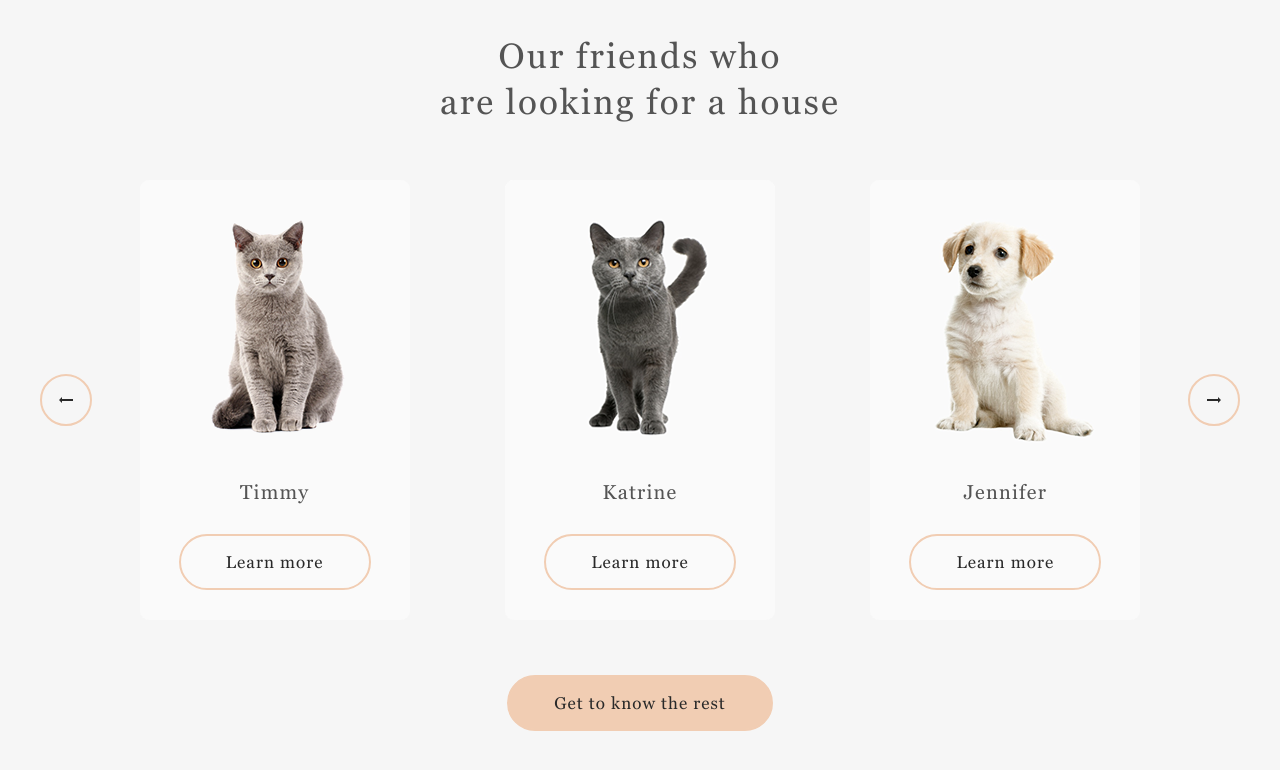
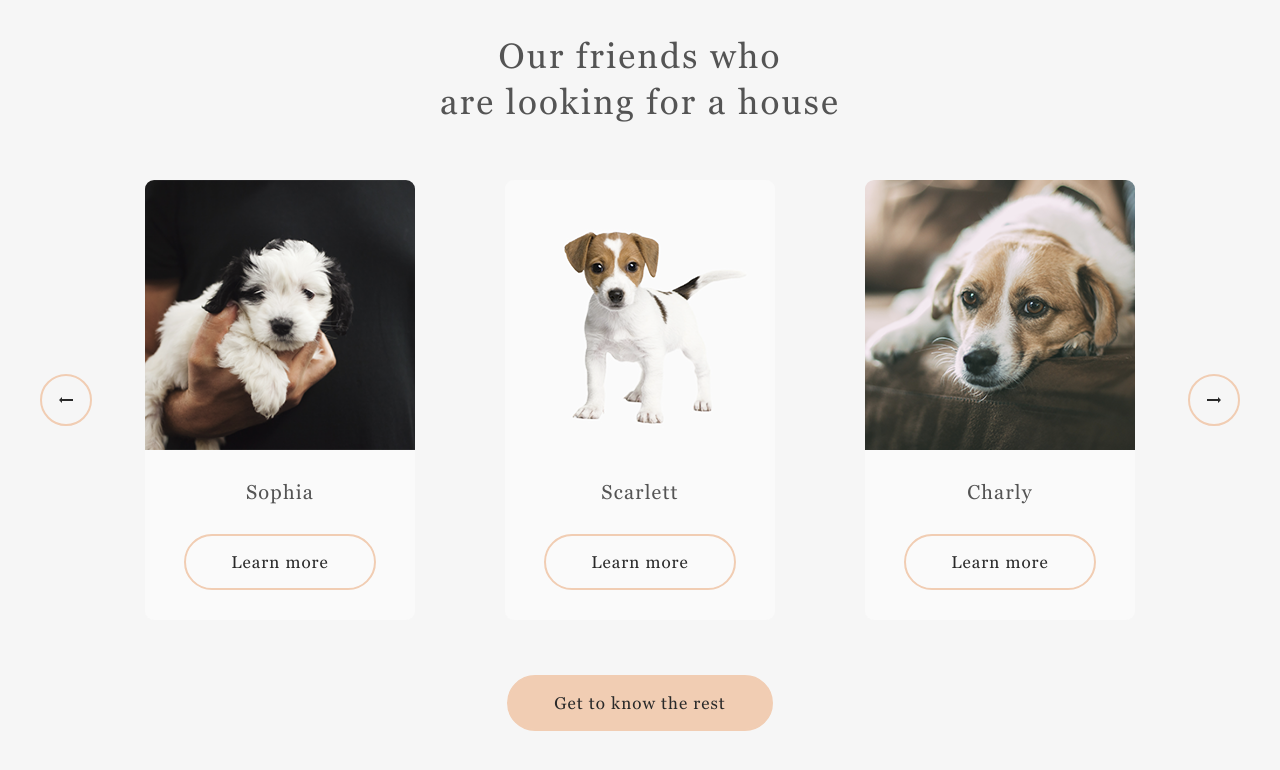
Before and after one commit to BazhenovYN/RSS-JSFE2023Q1, a plain HTML site: page Shelter/pages/main/index.html in a window 1280 px wide. Both pictures are taken after a click on the button 66 px from the left and 1944 px from the top of the page. Shown: the part 1544-2314 px from the top of the page. Drawn offline with Linux system fonts and the light colour scheme.

Commit message:
feat: add slider

```diff
--- a/Shelter/components/slider/_slider.scss
+++ b/Shelter/components/slider/_slider.scss
@@ -23,36 +23,36 @@
     }
   }
 
-  &__items {
-    display: flex;
-    justify-content: space-around;
-    width: 100%;
+  // & .slides {
+  //   display: flex;
+  //   justify-content: space-around;
+  //   width: 100%;
 
-    > div {
-      @media (min-width: 0px) {
-        &:nth-child(2),
-        &:nth-child(3) {
-          display: none;
-        }
-      }
+  //   > div {
+  //     @media (min-width: 0px) {
+  //       &:nth-child(2),
+  //       &:nth-child(3) {
+  //         display: none;
+  //       }
+  //     }
 
-      @media (min-width: 690px) {
-        &:nth-child(2) {
-          display: flex;
-        }
-        &:nth-child(3) {
-          display: none;
-        }
-      }
+  //     @media (min-width: 690px) {
+  //       &:nth-child(2) {
+  //         display: flex;
+  //       }
+  //       &:nth-child(3) {
+  //         display: none;
+  //       }
+  //     }
 
-      @media (min-width: 1024px) {
-        &:nth-child(2),
-        &:nth-child(3) {
-          display: flex;
-        }
-      }
-    }
-  }
+  //     @media (min-width: 1024px) {
+  //       &:nth-child(2),
+  //       &:nth-child(3) {
+  //         display: flex;
+  //       }
+  //     }
+  //   }
+  // }
 
   &__prev {
     @extend %round-btn;
@@ -81,3 +81,36 @@
     }
   }
 }
+
+////////////////////////////////////////////////////////////////////////
+// BEGIN
+////////////////////////////////////////////////////////////////////////
+
+.slider {
+
+  .wrapper {
+    overflow: hidden;
+    position: relative;
+    width: 990px;
+    z-index: 1;
+  }
+
+  .slides {
+    display: flex;
+    position: relative;
+    top: 0;
+    left: -990px;
+    width: 10000px;
+
+    &.shifting {
+      transition: left .2s ease-out;
+    }
+  }
+
+  .slide {
+    display: flex;
+    justify-content: space-around;
+    gap: 90px;
+    position: relative;
+  }
+}
--- a/Shelter/components/slider/slider.js
+++ b/Shelter/components/slider/slider.js
@@ -1,18 +1,106 @@
 'use strict';
 
-const container = document.querySelector('.slider__items');
-const countOfCards = {
-  desktop: 3,
-  tablet: 2,
-  mobile: 1,
-};
+const COUNT_OF_CARDS = 3;
+
+const slider = document.querySelector('.slider');
+const sliderItems = slider.querySelector('.slides');
+const prev = slider.querySelectorAll('.slider__prev');
+const next = slider.querySelectorAll('.slider__next');
 
 async function showSlider() {
   const petData = await getDataAboutPets();
-  const excludedNumbers = [];
-  for (let i = 0; i < countOfCards.desktop; i++) {
-    const index = getRandomNumber(0, petData.length - 1, excludedNumbers);
-    excludedNumbers.push(index);
-    addPetCardToHtml(container, petData[index]);
+  const visibleCards = {
+    left: [],
+    center: [],
+    right: [],
+  };
+
+  const centralSlide = addNewSlide('center');
+  sliderItems.append(centralSlide);
+
+  const rightSlide = addNewSlide('right', visibleCards.center);
+  sliderItems.append(rightSlide);
+
+  const leftSlide = addNewSlide('left', visibleCards.center);
+  sliderItems.prepend(leftSlide);
+
+  sliderControl(slider, sliderItems, prev, next);
+
+  function addNewSlide(place, [...excludedNumbers] = []) {
+    const slide = document.createElement('div');
+    slide.className = 'slide';
+
+    for (let i = 1; i <= COUNT_OF_CARDS; i++) {
+      const index = getRandomNumber(0, petData.length - 1, excludedNumbers);
+      excludedNumbers.push(index);
+      visibleCards[place].push(index);
+      addPetCardToHtml(slide, petData[index]);
+    }
+
+    return slide;
+  }
+
+  function sliderControl(wrapper, items, prev, next) {
+    let posInitial;
+    const slideSize = items.querySelectorAll('.slide')[0].offsetWidth;
+    let allowShift = true;
+
+    items.addEventListener('transitionend', updateSlides);
+
+    prev.forEach((btn) => {
+      btn.addEventListener('click', shiftToLeft);
+    });
+
+    next.forEach((btn) => {
+      btn.addEventListener('click', shiftToRight);
+    });
+
+    function shiftToRight() {
+      items.classList.add('shifting');
+
+      if (allowShift) {
+        posInitial = items.offsetLeft;
+        items.style.left = posInitial - slideSize + 'px';
+
+        visibleCards.left = visibleCards.center;
+        visibleCards.center = visibleCards.right;
+        visibleCards.right = [];
+      }
+
+      allowShift = false;
+    }
+
+    function shiftToLeft() {
+      items.classList.add('shifting');
+
+      if (allowShift) {
+        posInitial = items.offsetLeft;
+        items.style.left = posInitial + slideSize + 'px';
+
+        visibleCards.right = visibleCards.center;
+        visibleCards.center = visibleCards.left;
+        visibleCards.left = [];
+      }
+
+      allowShift = false;
+    }
+
+    function updateSlides() {
+      items.classList.remove('shifting');
+
+      if (!visibleCards.left.length) {
+        const leftSlide = addNewSlide('left', visibleCards.center);
+        sliderItems.prepend(leftSlide);
+        items.querySelector('.slide:last-child').remove();
+        items.style.left = -slideSize + 'px';
+      } else if (!visibleCards.right.length) {
+        const rightSlide = addNewSlide('right', visibleCards.center);
+        sliderItems.append(rightSlide);
+        items.querySelector('.slide:first-child').remove();
+        items.style.left = -slideSize + 'px';
+      }
+
+      allowShift = true;
+    }
   }
 }
--- a/Shelter/pages/main/index.html
+++ b/Shelter/pages/main/index.html
@@ -111,8 +111,9 @@
             <button class="slider__prev">
               <img src="../../assets/icons/Arrow.svg" alt="arrow">
             </button>
-            <div class="slider__items">
-
+            <div class="wrapper">
+              <div class="slides">
+              </div>
             </div>
             <button class="slider__next">
               <img src="../../assets/icons/Arrow.svg" alt="arrow">
```
Also changed, not shown: Shelter/pages/main/main.css, Shelter/pages/pets/pets.css, 2 other files.
